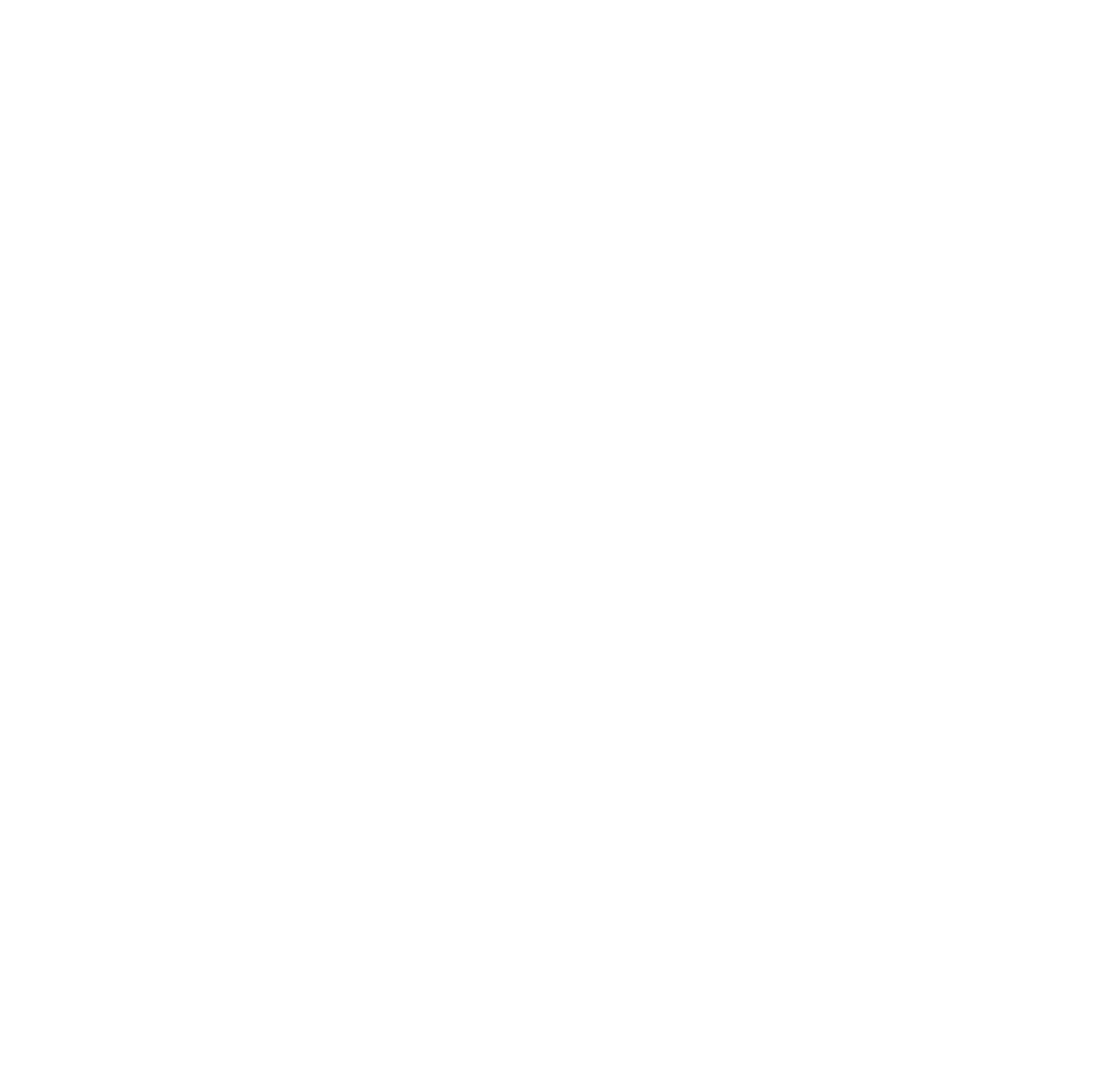
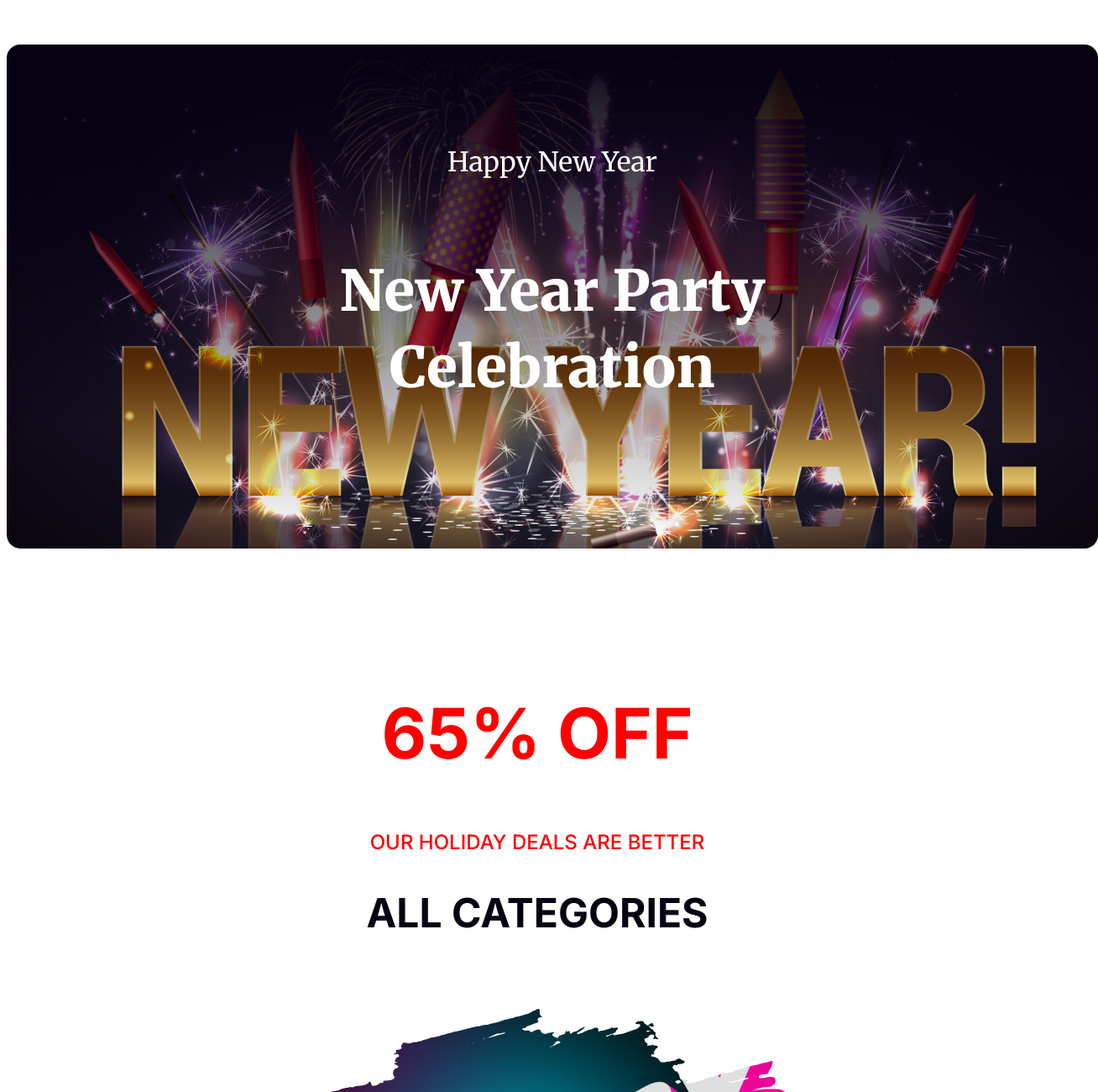
Before and after one commit to ibrahimraj2/happy-new-year-web, a plain HTML site: page index.html in a window 1280 px wide. Shown: the top 1300 px of the page at 84% size, 1308 px wide, since content can reach past the window. Before the commit the page ends 800 px from the top, so only its background shows below. Drawn offline with Linux system fonts and the light colour scheme.

Commit message:
added header section and discounting section

```diff
--- a/index.html
+++ b/index.html
@@ -4,8 +4,30 @@
       <meta charset="UTF-8">
       <meta name="viewport" content="width=device-width, initial-scale=1.0">
       <title>New Year Offer</title>
+      <style>
+            @import url('https://fonts.googleapis.com/css2?family=Merriweather:ital,wght@0,300;0,400;0,700;0,900;1,300;1,400;1,700;1,900&display=swap');
+            @import url('https://fonts.googleapis.com/css2?family=Inter:ital,opsz,wght@0,14..32,100..900;1,14..32,100..900&display=swap');
+            </style>
+      <link rel="stylesheet" href="style/style.css">
 </head>
 <body>
+      <header>
+            <h5 class="title-sub">Happy New Year</h5>
+            <h1 class="title">New Year Party Celebration</h1>
+      </header>
+      <main>
+            <section class="discount-section">
 
+                  <div class="disc-text">
+                        <h1>65% OFF</h1>
+                        <p>OUR HOLIDAY DEALS ARE BETTER</p>
+                        <h2>ALL CATEGORIES</h2>
+                  </div>
+                  <div class="disc-img">
+                        <img src="images/New Year Photo.png" alt="">
+                  </div>
+
+            </section>
+      </main>
 </body>
 </html>
--- a/style/style.css
+++ b/style/style.css
@@ -0,0 +1,67 @@
+
+
+
+header{
+      width: 1300px;
+      height: 600px;
+      background-size: cover;
+      background-position: center;
+      margin: 0 auto;
+
+      border-radius: 16px;
+      font-family: "Merriweather", serif;
+      background: linear-gradient(180.00deg, rgb(7, 2, 17),rgba(7, 2, 17, 0) 100%), url(../images/Banner\ Image.png);
+}
+
+header .title-sub{
+      color: white;
+      text-align: center;
+      padding-top: 120px;
+      font-size: 32px;
+      font-weight: 400;
+      line-height: 40px;
+
+}
+header .title{
+      color: white;
+      font-size: 67px;
+      font-weight: 800;
+      line-height: 91px;
+      text-align: center;
+      padding: 34px 198px;
+
+}
+
+/* discount section style css  */
+.discount-section{
+      font-family: "Inter", serif;
+      margin-top: 174px;
+
+}
+.disc-text h1{
+color: rgb(255, 0, 0);
+font-family: Inter;
+font-size: 83px;
+font-weight: 700;
+line-height: 92px;
+text-align: center;
+}
+.disc-text p{
+      color: rgb(255, 0, 0);
+font-family: Inter;
+font-size: 24px;
+font-weight: 500;
+text-align: center;
+}
+.disc-text h2{
+      color: rgb(7, 2, 17);
+font-family: Inter;
+font-size: 48px;
+font-weight: 700;
+text-align: center;
+}
+
+.disc-img{
+      text-align: center;
+      margin-top: 85px;
+}
```
